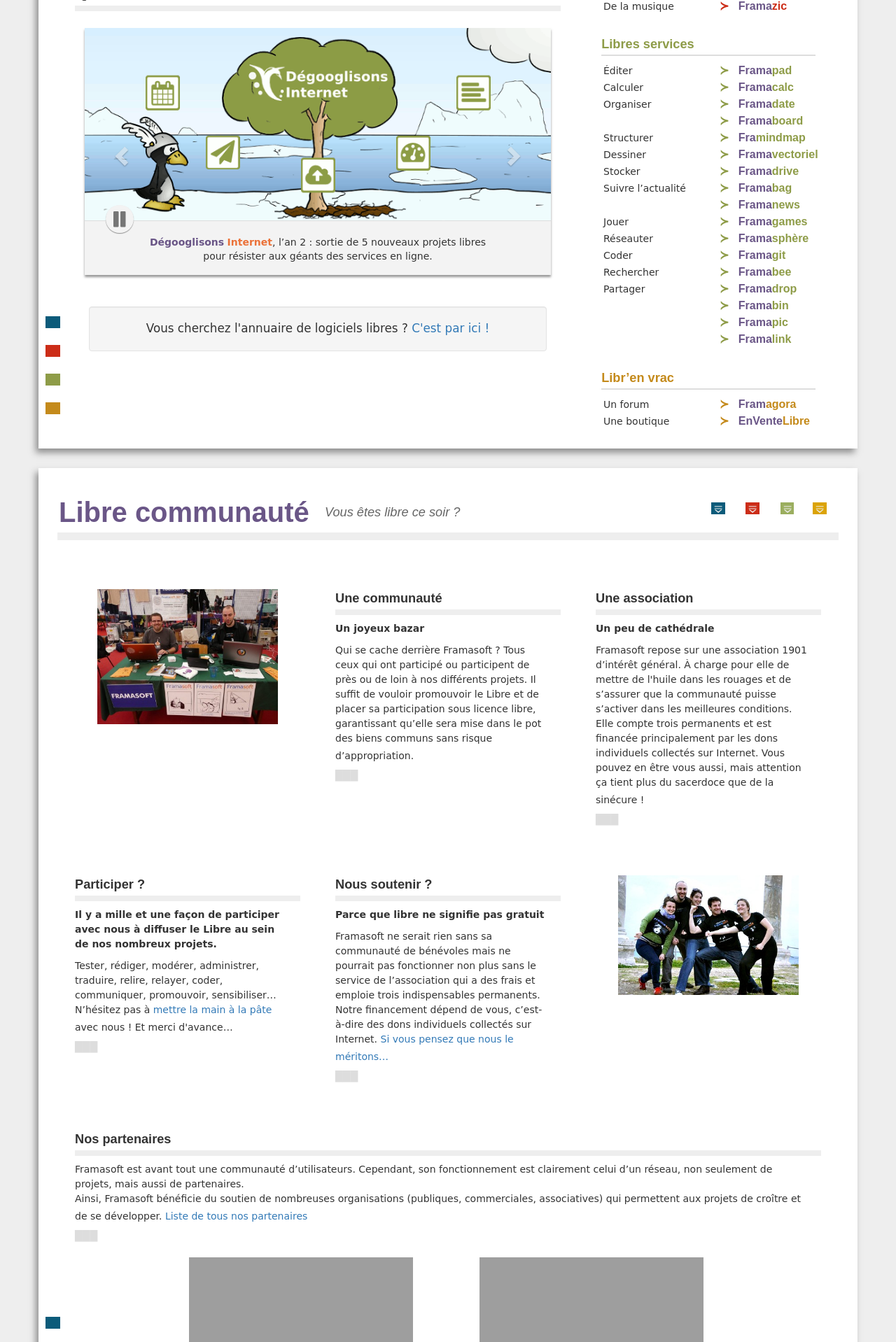
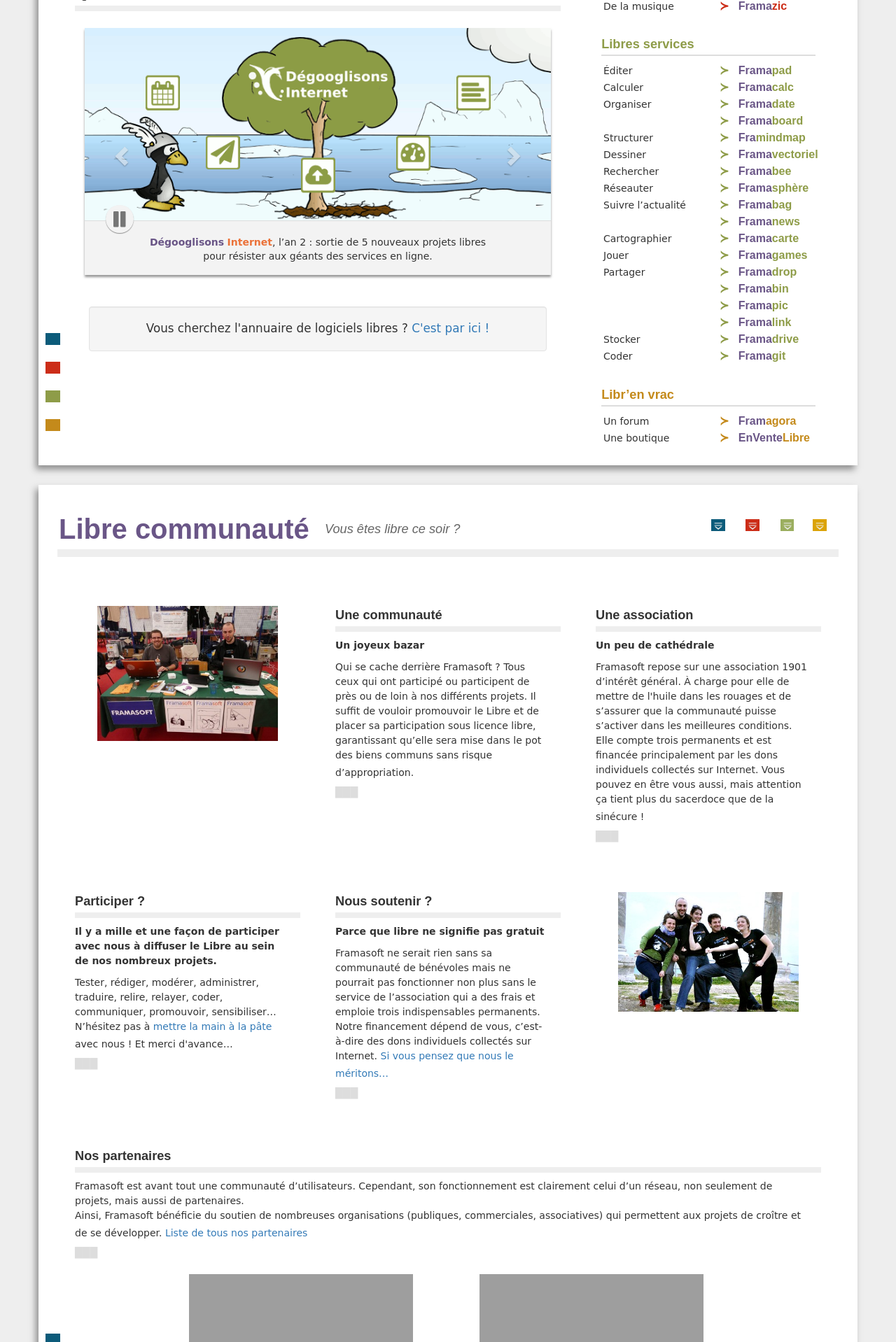
Before and after one commit to framasoft/accueil, a PHP site: page / in a window 1280 px wide. Shown: the part 505-2423 px from the top of the page at 70% size. Run offline with PHP 8.4, Linux system fonts and the light colour scheme; some libraries are stand-ins or nearby versions; grey boxes are pictures that could not be loaded.

Commit message:
Framacarte

```diff
--- a/index.php
+++ b/index.php
@@ -119,6 +119,14 @@
                         </div>
 
                         <div class="item">
+                            <a href="https://framacarte.org"><img src="<?php echo $home_subdir; ?>img/slide-framacarte.jpg" alt="" />
+                                <div class="carousel-caption">
+                                    <p>Sortie de <b class="violet">Frama</b><b class="vert">carte</b>. Créez des cartes personnalisées pour vos sites web.</p>
+                                </div>
+                            </a>
+                        </div>
+
+                        <div class="item">
                             <a href="http://framablog.org/2015/12/10/vieux-flic-et-vieux-voyou-un-polar-tout-neuf-dans-le-domaine-public/"><img src="<?php echo $home_subdir; ?>img/slide-book-vfvv.jpg" alt="" />
                                 <div class="carousel-caption">
                                     <p>Sortie chez <b class="violet">Frama</b><b class="rouge">book</b> de <cite>Vieux flic et vieux voyou</cite>,<br>le polar de Frédéric Urbain qui dérouille vos rhumatismes.</p>
@@ -146,14 +154,6 @@
                             <a href="http://framablog.org/2015/05/05/framabee-le-meta-moteur-qui-va-vous-butiner-le-web/"><img src="<?php echo $home_subdir; ?>img/slide-framabee.jpg" alt="" />
                                 <div class="carousel-caption">
                                     <p><b><span class="violet">Frama</span><span class="vert">bee</span></b>, le moteur de recherche libre et anonyme<br />qui butine les internets pour vous, sort de sa ruche.</p>
-                                </div>
-                            </a>
-                        </div>
-
-                        <div class="item">
-                            <a href="http://framablog.org/2015/10/06/mypads-lalternative-de-framasoft-a-google-docs/"><img src="<?php echo $home_subdir; ?>img/slide-mypads-release.jpg" alt="" />
-                                <div class="carousel-caption">
-                                    <p><b class="violet">My</b><b class="vert">Pads</b> : après 6 mois de développement,<br />l’alternative à Google Docs sort enfin en version finale !</p>
                                 </div>
                             </a>
                         </div>
@@ -198,23 +198,30 @@
                 <h4 class="titreFramaTrucs"><a href="#topPgCloud" class="vert">Libres services</a></h4>
                 <div class="row">
                     <ul class="listeFramaTrucs col-md-12">
-                        <li>Éditer      <a href="https://framapad.org/" class="vert">≻   <span class="violet">Frama</span>pad</a></li>
-                        <li>Calculer    <a href="https://framacalc.org/" class="vert">≻   <span class="violet">Frama</span>calc</a></li>
-                        <li>Organiser   <a href="https://framadate.org/" class="vert">≻   <span class="violet">Frama</span>date</a><br />
-                                        <a href="https://framaboard.org/" class="vert">≻   <span class="violet">Frama</span>board</a></li>
-                        <li>Structurer  <a href="https://framindmap.org/" class="vert">≻   <span class="violet">Fra</span>mindmap</a></li>
-                        <li>Dessiner    <a href="http://framavectoriel.org/" class="vert">≻   <span class="violet">Frama</span>vectoriel</a></li>
-                        <li>Stocker     <a href="https://framadrive.org/" class="vert">≻   <span class="violet">Frama</span>drive</a></li>
+                        <li>Éditer          <a href="https://framapad.org/" class="vert">≻   <span class="violet">Frama</span>pad</a></li>
+                        <li>Calculer        <a href="https://framacalc.org/" class="vert">≻   <span class="violet">Frama</span>calc</a></li>
+
+                        <li>Organiser       <a href="https://framadate.org/" class="vert">≻   <span class="violet">Frama</span>date</a><br />
+                                            <a href="https://framaboard.org/" class="vert">≻   <span class="violet">Frama</span>board</a></li>
+                        <li>Structurer      <a href="https://framindmap.org/" class="vert">≻   <span class="violet">Fra</span>mindmap</a></li>
+                        <li>Dessiner        <a href="http://framavectoriel.org/" class="vert">≻   <span class="violet">Frama</span>vectoriel</a></li>
+
+                        <li>Rechercher      <a href="https://framabee.org/" class="vert">≻   <span class="violet">Frama</span>bee</a></li>
+
+                        <li>Réseauter       <a href="https://framasphere.org/" class="vert">≻   <span class="violet">Frama</span>sphère</a></li>
                         <li>Suivre l’actualité <a href="https://framabag.org/" class="vert">≻   <span class="violet">Frama</span>bag</a><br />
-                                        <a href="https://framanews.org/" class="vert">≻   <span class="violet">Frama</span>news</a></li>
-                        <li>Jouer       <a href="http://framagames.org/" class="vert">≻   <span class="violet">Frama</span>games</a></li>
-                        <li>Réseauter   <a href="https://framasphere.org/" class="vert">≻   <span class="violet">Frama</span>sphère</a></li>
-                        <li>Coder       <a href="https://git.framasoft.org/" class="vert">≻   <span class="violet">Frama</span>git</a></li>
-                        <li>Rechercher  <a href="https://framabee.org/" class="vert">≻   <span class="violet">Frama</span>bee</a></li>
-                        <li>Partager    <a href="https://framadrop.org/" class="vert">≻   <span class="violet">Frama</span>drop</a><br />
-                                        <a href="https://framabin.org/" class="vert">≻   <span class="violet">Frama</span>bin</a><br />
-                                        <a href="https://framapic.org/" class="vert">≻   <span class="violet">Frama</span>pic</a><br />
-                                        <a href="https://frama.link/" class="vert">≻   <span class="violet">Frama</span>link</a></li>
+                                            <a href="https://framanews.org/" class="vert">≻   <span class="violet">Frama</span>news</a></li>
+
+                        <li>Cartographier   <a href="https://framacarte.org/" class="vert">≻   <span class="violet">Frama</span>carte</a></li>
+                        <li>Jouer           <a href="http://framagames.org/" class="vert">≻   <span class="violet">Frama</span>games</a></li>
+
+                        <li>Partager        <a href="https://framadrop.org/" class="vert">≻   <span class="violet">Frama</span>drop</a><br />
+                                            <a href="https://framabin.org/" class="vert">≻   <span class="violet">Frama</span>bin</a><br />
+                                            <a href="https://framapic.org/" class="vert">≻   <span class="violet">Frama</span>pic</a><br />
+                                            <a href="https://frama.link/" class="vert">≻   <span class="violet">Frama</span>link</a></li>
+
+                        <li>Stocker         <a href="https://framadrive.org/" class="vert">≻   <span class="violet">Frama</span>drive</a></li>
+                        <li>Coder           <a href="https://git.framasoft.org/" class="vert">≻   <span class="violet">Frama</span>git</a></li>
                     </ul>
                 </div>
                 <h4 class="titreFramaTrucs"><a href="#topPgVrac" class="jaune">Libr’en vrac</a></h4>
@@ -585,9 +592,9 @@
                 <div class="row">
 
                     <div class="col-md-3 miniBloc">
-                        <a href="https://framadrive.org" ><h4 class="vert"><span class="violet">Frama</span>drive</h4></a>
-                        <p class="miniBlocSubTitle fa-cloud-upload">Héberger ses documents en ligne</p>
-                        <p class="miniBlocTexte">Framadrive vous permet de stocker vos documents en ligne, de les synchroniser sur vos ordinateurs, mobiles, etc… et de les partager avec qui vous voulez.</p>
+                        <a href="https://framasphere.org" ><h4 class="vert"><span class="violet">Frama</span>sphère</h4></a>
+                        <p class="miniBlocSubTitle fa-asterisk">Le réseau social libre</p>
+                        <p class="miniBlocTexte">Framasphère est un réseau social libre, basé sur le logiciel décentralisé Diaspora*. Retrouvez vos amis sur Framasphère - ou d’autres pods Diaspora* - et échangez avec eux sans être pisté.</p>
                     </div>
 
                     <div class="col-md-3 miniBloc">
@@ -603,9 +610,7 @@
                     </div>
 
                     <div class="col-md-3 miniBloc">
-                        <a href="http://framagames.org" ><h4 class="vert"><span class="violet">Frama</span>games</h4></a>
-                        <p class="miniBlocSubTitle fa-gamepad">Jouer en ligne ou déconnecté</p>
-                        <p class="miniBlocTexte">Framagames est une compilation de jeux libres qui se jouent en ligne, se téléchargent sur son PC, sa tablette… et ne nécessitent aucune installation supplémentaire.</p>
+                        <a href="http://degooglisons-internet.org"><img src="<?php echo $home_subdir; ?>img/carte_petite.png" alt="" class="img-responsive"/></a>
                     </div>
 
                 </div>
@@ -613,21 +618,20 @@
             <div class="col-md-12">
                 <div class="row">
 
-                    <div class="col-md-3 miniBloc">
-                        <a href="https://framasphere.org" ><h4 class="vert"><span class="violet">Frama</span>sphère</h4></a>
-                        <p class="miniBlocSubTitle fa-asterisk">Le réseau social libre</p>
-                        <p class="miniBlocTexte">Framasphère est un réseau social libre, basé sur le logiciel décentralisé Diaspora*. Retrouvez vos amis sur Framasphère - ou d’autres pods Diaspora* - et échangez avec eux sans être pisté.</p>
-                    </div>
-
                     <div class="col-md-6 miniBloc">
                         <a href="http://degooglisons-internet.org"><img src="<?php echo $home_subdir; ?>img/village.png" alt="" class="img-responsive"/></a>
                     </div>
 
+                    <div class="col-md-3 miniBloc">
+                        <a href="https://framacarte.org" ><h4 class="vert"><span class="violet">Frama</span>carte</h4></a>
+                        <p class="miniBlocSubTitle fa-map">Créer des cartes personnalisées</p>
+                        <p class="miniBlocTexte">Framacarte vous permet de dessiner, marquer, colorier, annoter… les fonds de carte d’<a href="https://fr.wikipedia.org/wiki/Openstreetmap">OpenStreetMap</a> pour les afficher ensuite dans votre site web ou les imprimer.</p>
+                    </div>
 
                     <div class="col-md-3 miniBloc">
-                        <a href="https://git.framasoft.org" ><h4 class="vert"><span class="violet">Frama</span>git</h4></a>
-                        <p class="miniBlocSubTitle fa-git">Héberger du code libre</p>
-                        <p class="miniBlocTexte">Framagit est un outil qui s’adresse avant tout aux développeurs. Il permet d’héberger vos projets de logiciels libres et de travailler collaborativement dessus.</p>
+                        <a href="http://framagames.org" ><h4 class="vert"><span class="violet">Frama</span>games</h4></a>
+                        <p class="miniBlocSubTitle fa-gamepad">Jouer en ligne ou déconnecté</p>
+                        <p class="miniBlocTexte">Framagames est une compilation de jeux libres qui se jouent en ligne, se téléchargent sur son PC, sa tablette… et ne nécessitent aucune installation supplémentaire.</p>
                     </div>
 
                 </div>
@@ -657,6 +661,27 @@
                         <a href="https://frama.link" ><h4 class="vert"><span class="violet">Frama</span>link</h4></a>
                         <p class="miniBlocSubTitle fa-link">Réduire des liens</p>
                         <p class="miniBlocTexte">Avec Frama.link, il est possible de raccourcir des adresses web trop longues. Sur les réseaux sociaux et le microblogging, un lien raccourci permet d’économiser de l’espace et gagner en clarté.</p>
+                    </div>
+
+                </div>
+            </div>
+            <div class="col-md-12">
+                <div class="row">
+
+                    <div class="col-md-3 miniBloc">
+                        <a href="https://framadrive.org" ><h4 class="vert"><span class="violet">Frama</span>drive</h4></a>
+                        <p class="miniBlocSubTitle fa-cloud-upload">Héberger ses documents en ligne</p>
+                        <p class="miniBlocTexte">Framadrive vous permet de stocker vos documents en ligne, de les synchroniser sur vos ordinateurs, mobiles, etc… et de les partager avec qui vous voulez.</p>
+                    </div>
+
+                    <div class="col-md-3 miniBloc">
+                        <a href="https://git.framasoft.org" ><h4 class="vert"><span class="violet">Frama</span>git</h4></a>
+                        <p class="miniBlocSubTitle fa-git">Héberger du code libre</p>
+                        <p class="miniBlocTexte">Framagit est un outil qui s’adresse avant tout aux développeurs. Il permet d’héberger vos projets de logiciels libres et de travailler collaborativement dessus.</p>
+                    </div>
+
+                    <div class="col-md-6 miniBloc">
+                        <a href="http://degooglisons-internet.org"><img src="<?php echo $home_subdir; ?>img/fight.png" alt="" class="img-responsive"/></a>
                     </div>
 
                 </div>
```
Also changed, not shown: img/fight.png (added), img/slide-framacarte.jpg (added).
